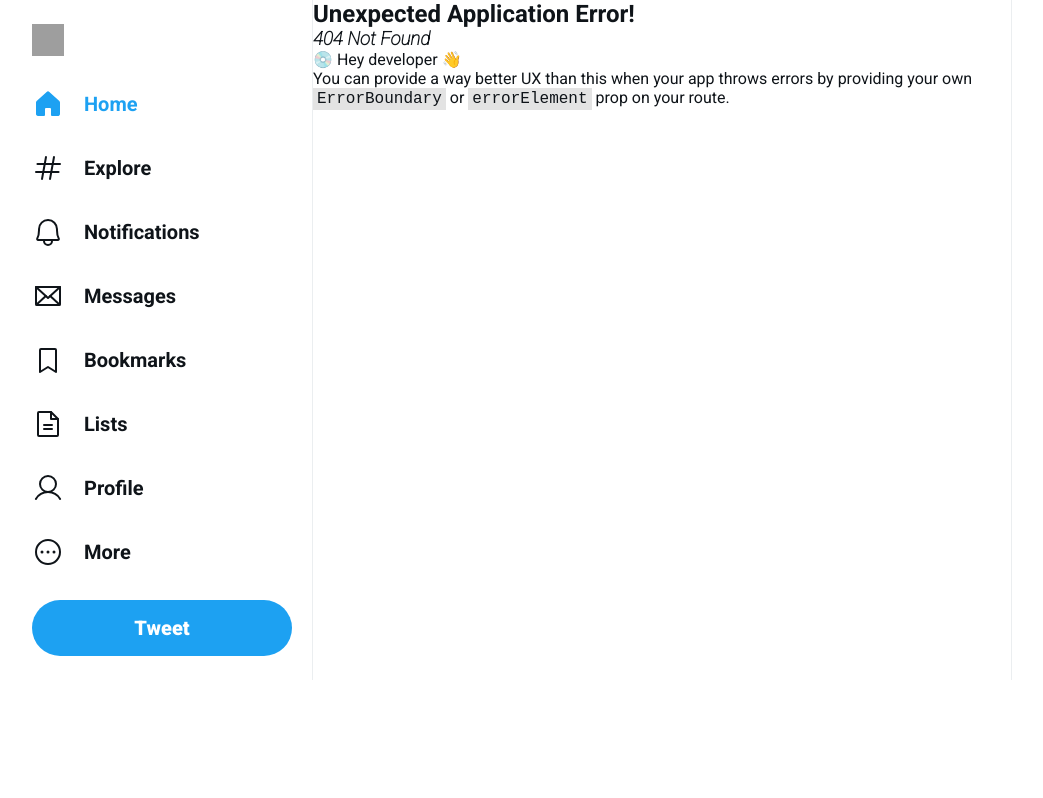
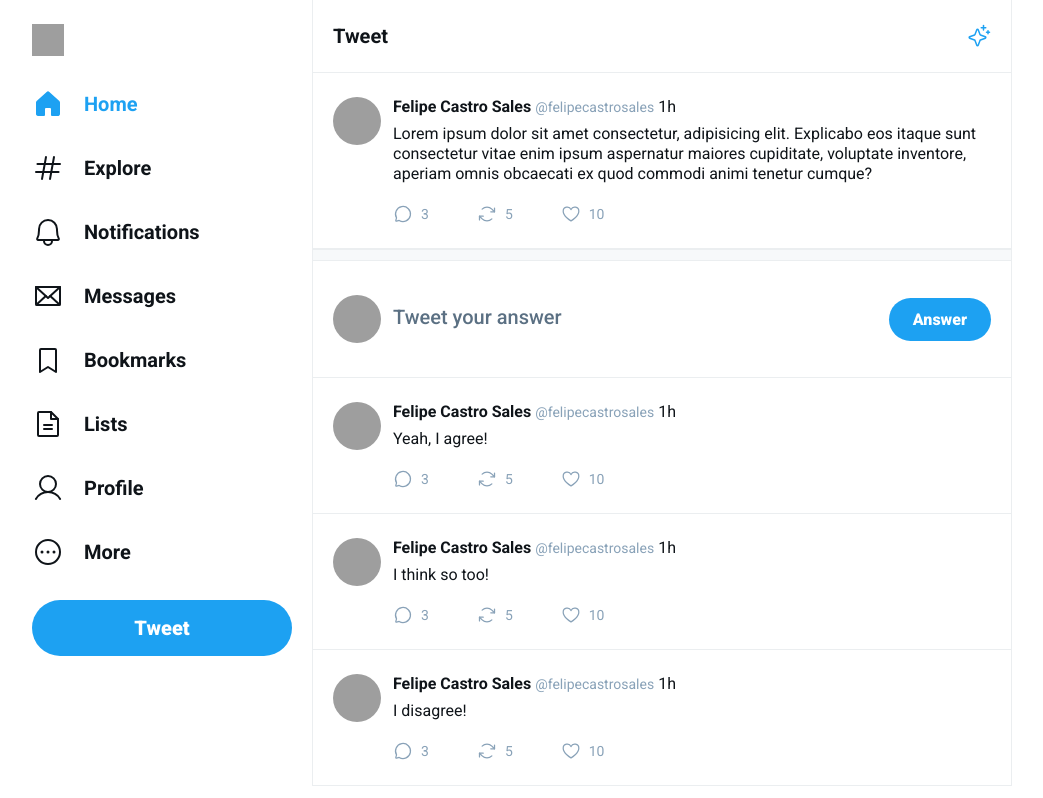
Before and after one commit to felipecastrosales/ui-twitter, a React (Vite) app: page /status in a window 1280 px wide. Before the commit this address had no page. Shown: the whole page, without its empty margins (128-1171 px from the left). Built offline with nearby package versions, Linux system fonts and the light colour scheme; grey boxes are pictures that could not be loaded.

Commit message:
chore: add Status page

```diff
--- /dev/null
+++ b/src/pages/Status.css
@@ -0,0 +1,52 @@
+.answer-tweet-form {
+  padding: 1.5rem 1.25rem;
+  display: flex;
+  align-items: center;
+  gap: 0.5rem;
+  border-bottom: 1px solid #ebeef0;
+}
+
+.answer-tweet-form label {
+  display: flex;
+  align-items: center;
+  gap: 0.75rem;
+  flex: 1;
+}
+
+.answer-tweet-form label img {
+  height: 3rem;
+  width: 3rem;
+  border-radius: 9999px;
+}
+
+.answer-tweet-form label textarea {
+  flex: 1;
+  border: 0;
+  font-size: 1.25rem;
+  font-weight: 500;
+  margin-top: 1.25rem;
+  resize: none;
+}
+
+.answer-tweet-form label textarea:focus {
+  outline: none;
+}
+
+.answer-tweet-form label textarea::placeholder {
+  color: #5b7083;
+}
+
+.answer-tweet-form button[type="submit"] {
+  margin-left: auto;
+  background: var(--twitter-blue);
+  border-radius: 9999px;
+  padding: 0.75rem 1.5rem;
+  color: #fff;
+  font-size: 1rem;
+  font-weight: 900;
+  border: 0;
+}
+
+.answer-tweet-form button[type="submit"]:hover {
+  filter: brightness(0.9);
+}
--- /dev/null
+++ b/src/pages/Status.tsx
@@ -0,0 +1,39 @@
+import { Header } from "../components/Header";
+import { Separator } from "../components/Separator";
+import { Tweet } from "../components/Tweet";
+
+import './Status.css';
+
+const answers = [
+  'Yeah, I agree!',
+  'I think so too!',
+  'I disagree!',
+];
+
+
+export function Status() {
+  return (
+    <main className="status">
+    <Header title={'Tweet'} />
+
+    <Tweet content={'Lorem ipsum dolor sit amet consectetur, adipisicing elit. Explicabo eos itaque sunt consectetur vitae enim ipsum aspernatur maiores cupiditate, voluptate inventore, aperiam omnis obcaecati ex quod commodi animi tenetur cumque?'} />
+
+    <Separator />
+
+    <form className="answer-tweet-form">
+      <label htmlFor="tweet">
+        <img src="https://github.com/felipecastrosales.png" alt="Avatar" />
+        <textarea id="tweet" placeholder="Tweet your answer" />
+      </label>
+        <button type="submit">Answer</button>
+    </form>
+
+
+    {
+      answers.map((answer, index) => (
+        <Tweet key={index} content={answer} />
+      ))
+    }
+  </main>
+  )
+}
--- a/src/routes.tsx
+++ b/src/routes.tsx
@@ -1,5 +1,6 @@
 import { createBrowserRouter } from "react-router-dom";
 import { Timeline } from "./pages/Timeline";
+import { Status } from "./pages/Status";
 
 // localhost:3000/
 
@@ -9,7 +10,7 @@ export const router = createBrowserRouter([
     element: <Timeline />,
   },
   {
-    path: "/explore",
-    element: <h3>Explore</h3>,
+    path: "/status",
+    element: <Status />,
   },
 ]);
```
